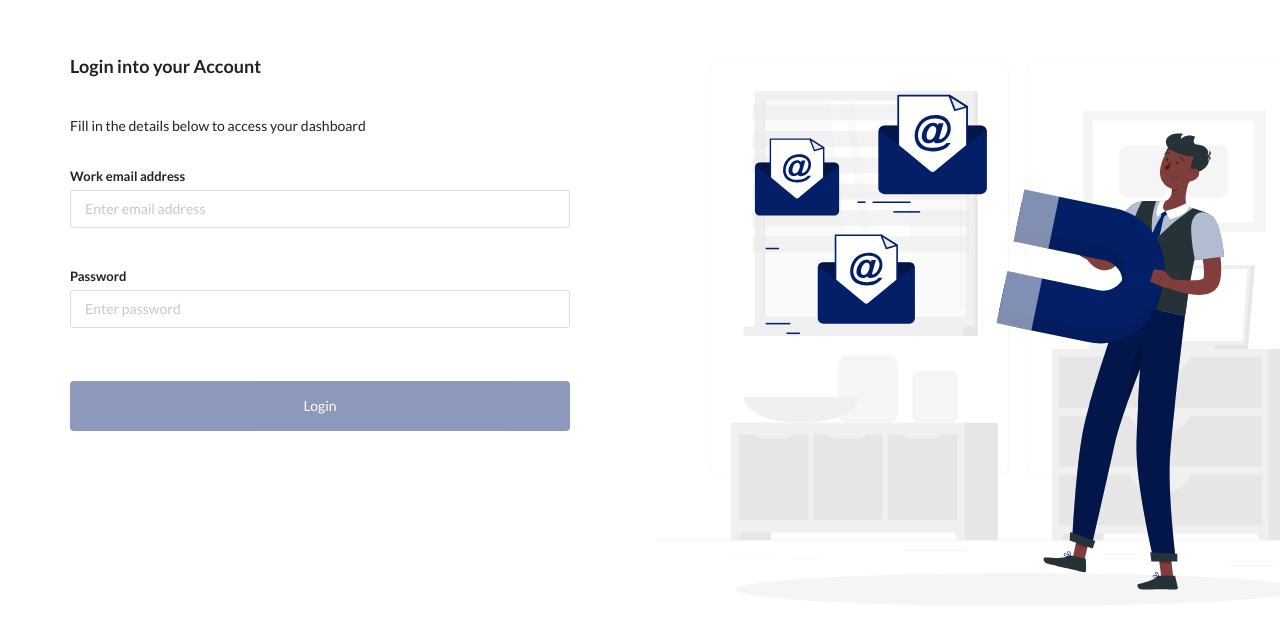
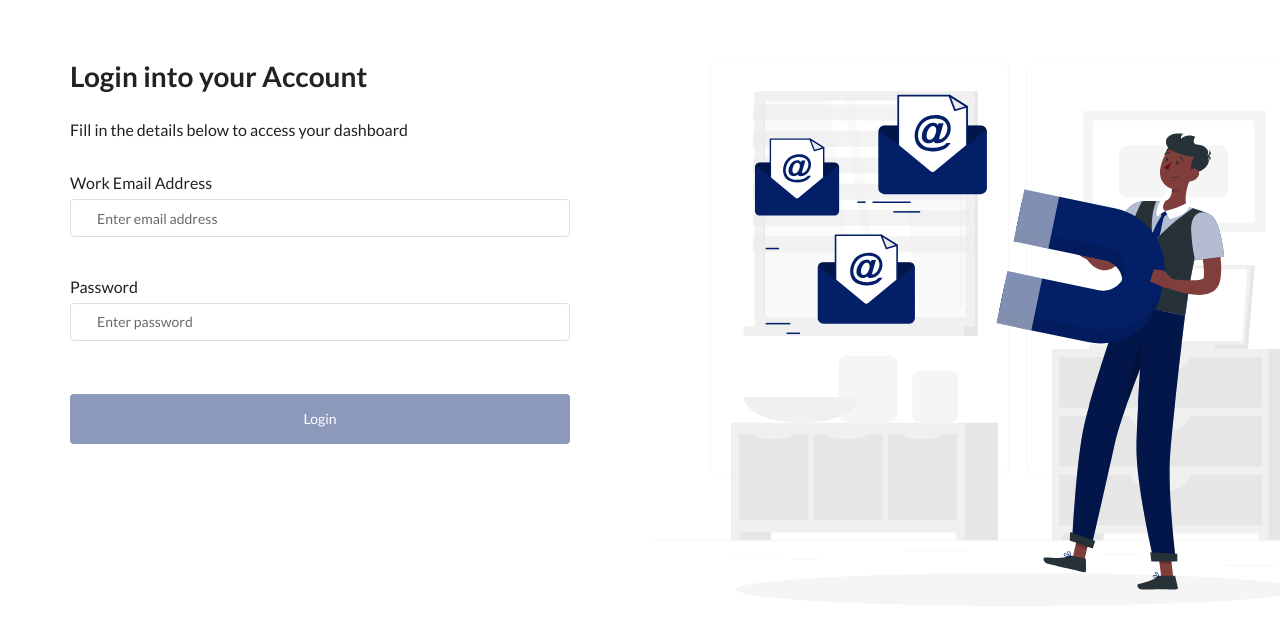
Before and after one commit to praise99/smtp-fast-loading, an Angular app: page /login in a window 1280 px wide. Shown: the part 103-732 px from the top of the page. Built offline with nearby package versions, Linux system fonts and the light colour scheme.

Commit message:
edit login

```diff
--- a/src/app/components/login/login.component.html
+++ b/src/app/components/login/login.component.html
@@ -7,20 +7,20 @@
  <div class="row">
   <div style="padding: 1rem 5rem;position: relative;top:4rem" class="eight wide column">
    <div class="wording">
-    <p style="padding: .5rem 0;color: #222;font-weight: 700;" class="ui medium header">Login into your Account</p>
-    <p style="padding: 1.2rem 0;color: #222;">Fill in the details below to access your dashboard</p>
+    <p style="padding: .5rem 0;color: #222;font-weight: 700; margin: 0;" class="ui medium header">Login into your Account</p>
+    <p style="padding: 1.2rem 0;color: #222; font-size: 16px; line-height: 24px;">Fill in the details below to access your dashboard</p>
    </div>
+
    <div  class="container">
     <form class="ui form" [formGroup]="loginForm">
      <div style="padding: .9rem 0;" class="field">
       <label>Work email address</label>
       <input
         formControlName="email"
-        type="text"
+        type="email"
         placeholder="Enter email address"
       />
      </div>
-
 
      <div style="padding: .8rem 0;" class="field">
       <label>Password</label>
@@ -29,6 +29,7 @@
         type="password"
         placeholder="Enter password"
       />
+
 
      </div>
 
--- a/src/app/components/login/login.component.scss
+++ b/src/app/components/login/login.component.scss
@@ -1,5 +1,28 @@
+.ui.medium.header {
+  font-size: 28px;
+  font-style: normal;
+}
+
+.field label {
+  text-transform: capitalize;
+  color: #222;
+  font-size: 16px;
+  font-style: normal;
+  font-weight: 400;
+  line-height: 24px;
+
+  + input::placeholder {
+    color: #696969;
+    font-size: 14px;
+    font-style: normal;
+    font-weight: 400;
+    line-height: 20px;
+    padding: 12px;
+  }
+}
+
 .ui.button {
-  width: 500px;
+  width: 100%;
   margin-top: 2rem;
   height: 50px;
   background-color: #031F68;
```
